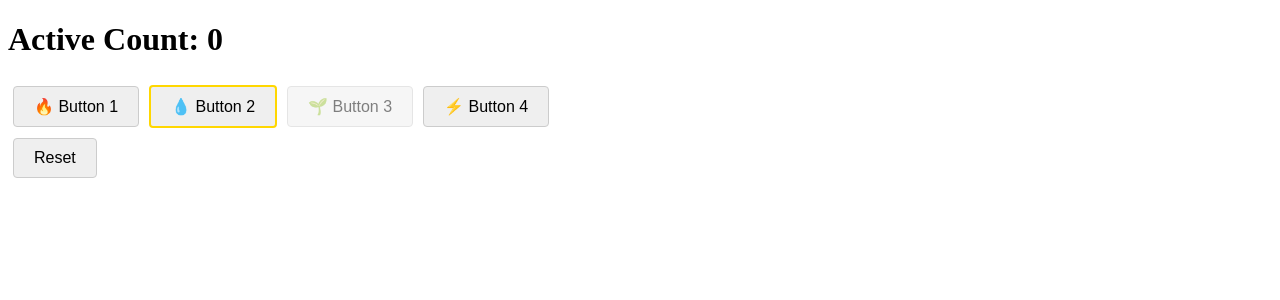
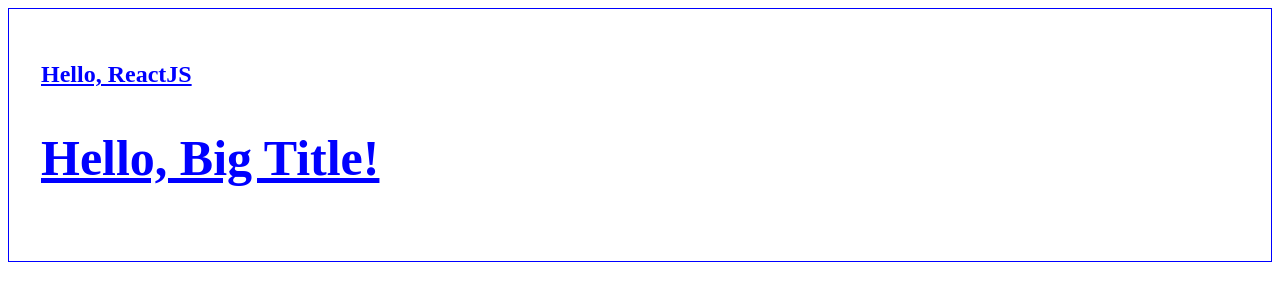
Before and after one commit to rowing0328/react-typescript-zero-to-hero, a React (Vite) app in the folder react/: page / in a window 1280 px wide. Shown: the top 300 px of the page. Built offline with nearby package versions, Linux system fonts and the light colour scheme.

Commit message:
Feat : style-components - basic, props

```diff
--- a/react/package.json
+++ b/react/package.json
@@ -13,6 +13,7 @@
     "classnames": "^2.5.1",
     "react": "^19.1.0",
     "react-dom": "^19.1.0",
+    "styled-components": "^6.1.19",
     "uuid": "^11.1.0"
   },
   "devDependencies": {
--- a/react/src/App.tsx
+++ b/react/src/App.tsx
@@ -1,15 +1,51 @@
-/* 복합 상태 버튼 그룹 스타일링 및 관리 */
-import { initialButtons } from './data/initialButtons';
+/* style-components - basic, props */
+import styled from 'styled-components';
 
-import ButtonGroup from './component/ButtonGroup';
+const Title = styled.h1<{ $color: string; $decoration: string }>`
+  color: ${(props) => props.$color};
+  text-decoration: ${(props) => props.$decoration};
+`;
+
+const BigTitle = styled(Title)`
+  font-size: 50px;
+`;
+
+const Wrapper = styled.section`
+  padding: 2rem;
+  border: 1px solid red;
+`;
+
+const BlueBorderWrapper = styled(Wrapper)`
+  border-color: blue;
+`;
 
 export default function App() {
   return (
     <>
-      <ButtonGroup initialButtons={initialButtons} />
+      <BlueBorderWrapper>
+        <Title $color='#0000ff' $decoration='underline'>
+          Hello, ReactJS
+        </Title>
+        <BigTitle $color='#0000ff' $decoration='underline'>
+          Hello, Big Title!
+        </BigTitle>
+      </BlueBorderWrapper>
     </>
   );
 }
+
+/* 복합 상태 버튼 그룹 스타일링 및 관리 */
+// import { initialButtons } from './data/initialButtons';
+//
+// import ButtonGroup from './component/ButtonGroup';
+//
+// export default function App() {
+//   return (
+//     <>
+//       <ButtonGroup initialButtons={initialButtons} />
+//     </>
+//   );
+// }
 
 /* classnames */
 // import classNames from 'classnames/bind';
```
Also changed, not shown: react/src/component/ButtonGroup.tsx (+0 -51 lines), 1 other file (tests, documents, lock files or other folders).
